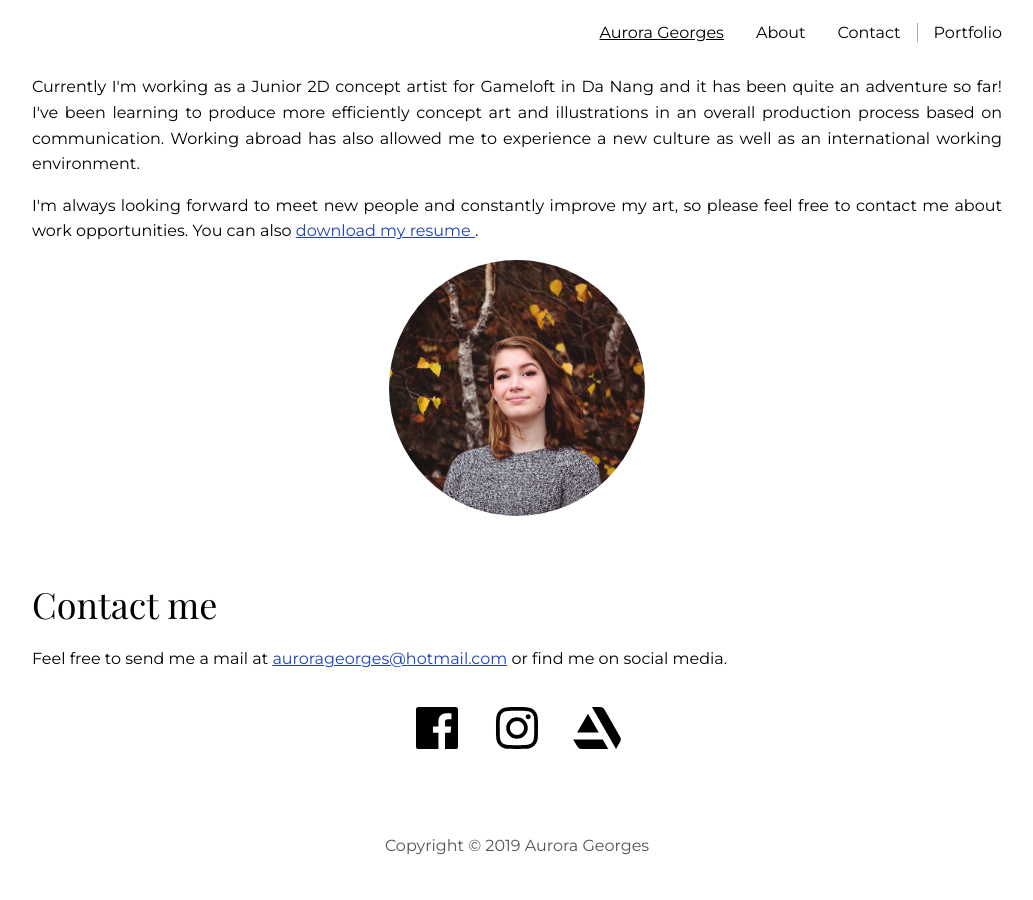
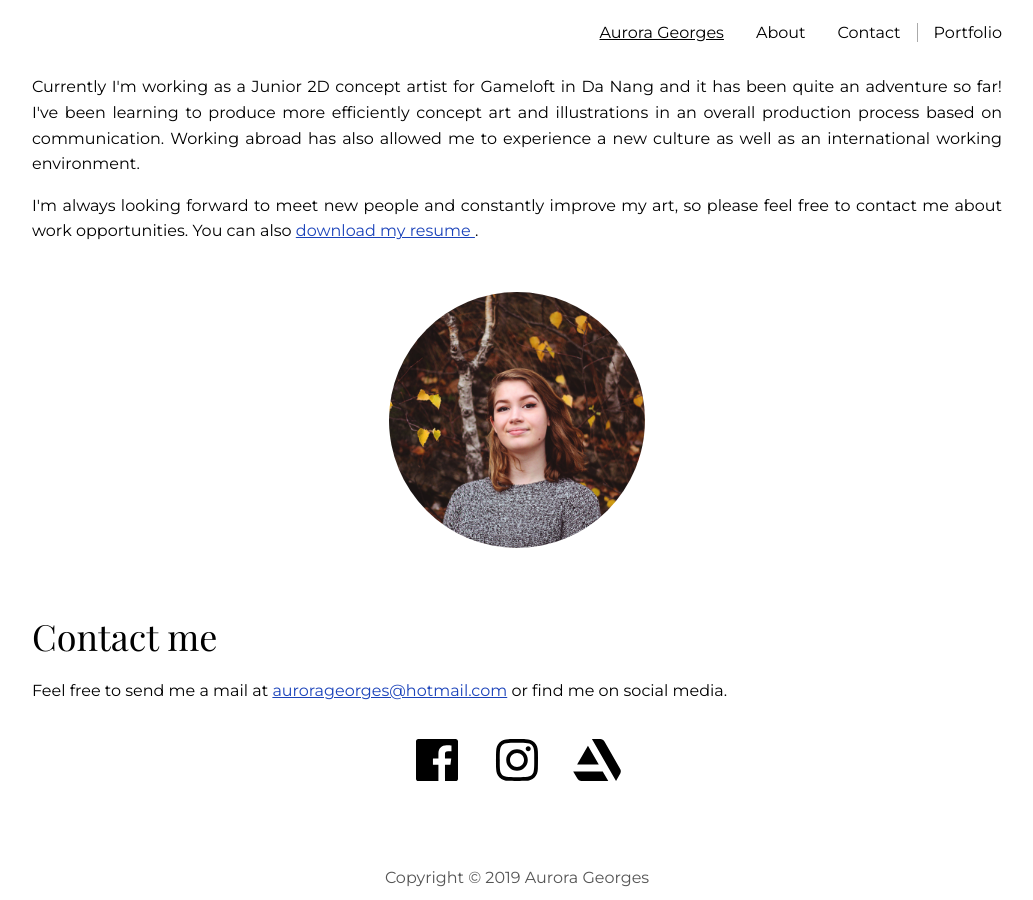
Before and after one commit to aurorageorges/aurorageorges.github.io, a Jekyll site: the page built from index.html, in a window 1280 px wide and 900 px high, scrolled down 1090 px. Shown: the whole window, without its empty margins (123-1156 px from the left). Built offline with Jekyll 4.4.1, drawn with Linux system fonts in a browser that asks for light colours; before the commit the page ends 1961 px from its top, so only the background shows below that.

Commit message:
Increase about me image spacing

```diff
--- a/assets/css/ag.css
+++ b/assets/css/ag.css
@@ -81,7 +81,7 @@
 .about-image {
   width: 16em;
   height: 16em;
-  margin: 0 auto;
+  margin: 2em auto 0;
   background-size: cover;
   background-position: center center;
   background-repeat: none;
```
